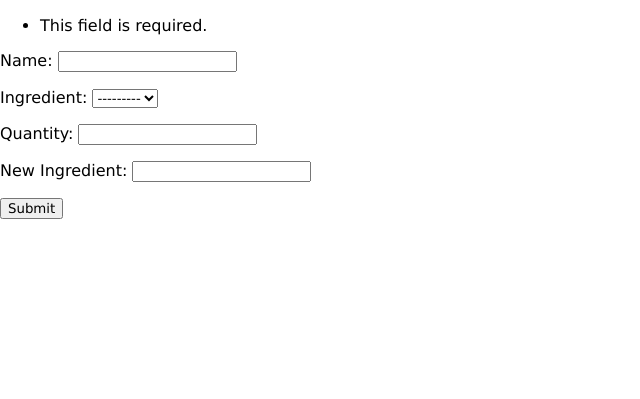
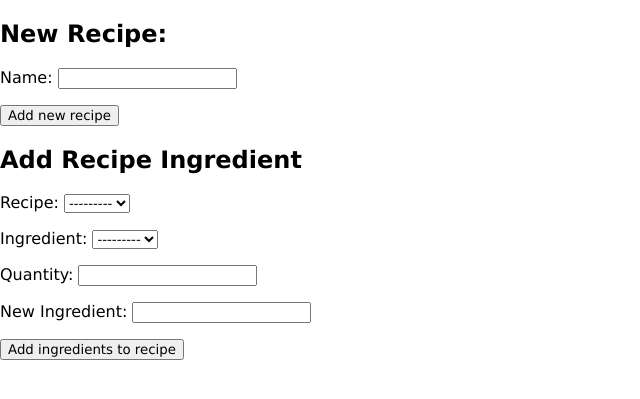
Before and after one commit to MJmetrix/recipebook-Esteban-MarcusJet, a Django app: page /recipe/add/ in a window 1280 px wide. Shown: the part 89-488 px from the top of the page, without its empty margins (0-640 px from the left). Run offline with Django 5.2, Linux system fonts and the light colour scheme; the visitor is signed in with stand-in values (Sample User, id 1); data that the repository does not hold is empty.

Commit message:
[forms] improved recipe form functionality to continuously add more ingredients

```diff
--- a/recipebook/ledger/forms.py
+++ b/recipebook/ledger/forms.py
@@ -7,11 +7,15 @@ class RecipeForm(forms.ModelForm):
         model = Recipe
         fields = ['name']
 
+    name = forms.CharField(
+        required=False,
+        max_length=50,
+        )
 
 class RecipeIngredientForm(forms.ModelForm):
     class Meta:
         model = RecipeIngredient
-        fields = ['ingredient', 'quantity']
+        fields = ['recipe','ingredient', 'quantity']
 
     ingredient = forms.ModelChoiceField(
         queryset=Ingredient.objects.all(),
--- a/recipebook/ledger/templates/foodrecipecreate.html
+++ b/recipebook/ledger/templates/foodrecipecreate.html
@@ -3,15 +3,21 @@
 Add New Recipe
 {% endblock %}
 {% block content %}
+    <h2>New Recipe:</h2>
     <form method="POST">
         {% csrf_token %}
         {{ recipe_form.as_p }}
+        <input type="submit" name="create_recipe" value="Add new recipe">
+    </form>
+    <h2>Add Recipe Ingredient</h2>
+    <form method="POST">
+        {% csrf_token %}
         {{ formset.management_form }}
         {% if formset %}
             {% for form in formset %}
                 {{ form.as_p  }}
             {% endfor %}
-        <input type="submit" value="Submit">
+        <input type="submit" name="add_ingredient" value="Add ingredients to recipe">
         {% else %}
          <p>no formset available</p>
          {% endif %}
--- a/recipebook/ledger/templates/foodrecipetemplate.html
+++ b/recipebook/ledger/templates/foodrecipetemplate.html
@@ -12,9 +12,9 @@ Recipe instructions
             {% for image in images %}
                 <img src="{{ image.image.url }}" alt="{{ image.description }}">
             {% endfor %}
-        <a href="{% url 'recipe_image_add' num=recipe.id %}">add image</a>
         {% else %}
             <p>no image</p>
         {% endif %}
+        <a href="{% url 'recipe_image_add' num=recipe.id %}">add image</a>
     </ul>
 {% endblock %}
--- a/recipebook/ledger/views.py
+++ b/recipebook/ledger/views.py
@@ -13,32 +13,35 @@ def Home(request):
 
 @login_required
 def RecipeAdd(request):
-    recipe_form = RecipeForm(request.POST)
+    recipe_form = RecipeForm(request.POST or None)
     formset = RecipeIngredientFormSet(request.POST or None)
 
-    if recipe_form.is_valid() and formset.is_valid():
+    if 'create_recipe' in request.POST and recipe_form.is_valid():
         recipe = recipe_form.save(commit=False)
         profile = Profile.objects.get(user=request.user)
         recipe.author = profile
         recipe.save()
 
+        return redirect('recipe_list')
+
+    elif 'add_ingredient' in request.POST and formset.is_valid():
         for form in formset:
-            if form.is_valid():
-                ingredient = form.cleaned_data.get('ingredient')
-                new_ingredient = form.cleaned_data.get('new_ingredient')
-                quantity = form.cleaned_data.get('quantity')
+            recipe = form.cleaned_data.get('recipe')
+            ingredient = form.cleaned_data.get('ingredient')
+            new_ingredient = form.cleaned_data.get('new_ingredient')
+            quantity = form.cleaned_data.get('quantity')
 
-                if new_ingredient:
-                    ingredient = Ingredient.objects.create(name=new_ingredient)
+            if new_ingredient:
+                ingredient = Ingredient.objects.create(name=new_ingredient)
 
-                if ingredient and quantity:
-                    recipe_ingredient = form.save(commit=False)
-                    recipe_ingredient = RecipeIngredient(
-                        recipe=recipe,
-                        ingredient=ingredient,
-                        quantity=quantity
-                    )
-                    recipe_ingredient.save()
+            if ingredient and quantity:
+                recipe_ingredient = form.save(commit=False)
+                recipe_ingredient = RecipeIngredient(
+                    recipe=recipe,
+                    ingredient=ingredient,
+                    quantity=quantity
+                )
+                recipe_ingredient.save()
 
         return redirect('recipe_list')
 
```
Also changed, not shown: 1 other file.
